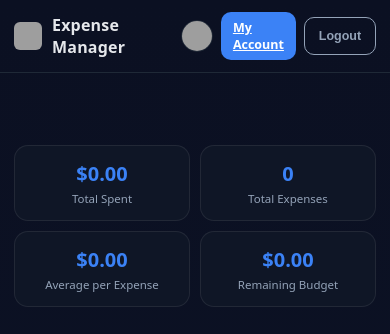
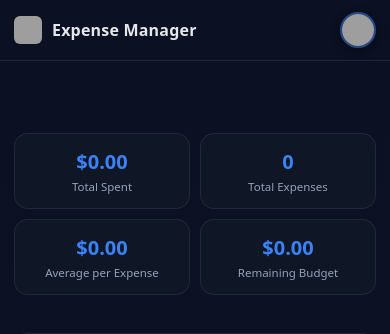
Before and after one commit to Abdullah-E63s/Expense-Manager, a Flask app: page /dashboard in a window 390 px wide. Shown: the top 334 px of the page. Run offline with Flask 3, Linux system fonts and the light colour scheme; the visitor is signed in with stand-in values (Sample User, id 1); data that the repository does not hold is empty; some libraries are stand-ins or nearby versions; grey boxes are pictures that could not be loaded.

Commit message:
style(mobile): remove clunky header buttons on mobile view, keep sleek avatar and bottom nav

```diff
--- a/static/css/account.css
+++ b/static/css/account.css
@@ -251,6 +251,11 @@
 
 /* Responsive */
 @media (max-width: 768px) {
+    .header-actions .btn,
+    .back-to-dashboard {
+        display: none !important;
+    }
+
     .container {
         margin: 0 auto !important;
         padding: 12px 14px 85px 14px !important;
--- a/static/css/style.css
+++ b/static/css/style.css
@@ -1314,11 +1314,31 @@ textarea::placeholder {
     margin-left: 0 !important;
   }
 
-  .header-actions .btn {
-    padding: 7px 12px !important;
-    font-size: 12.5px !important;
-    margin: 0 !important;
-    min-height: 38px !important;
+  /* Hide clunky top header buttons on mobile since bottom navigation handles them */
+  .header-actions .btn,
+  .header-nav-btn {
+    display: none !important;
+  }
+
+  .header-avatar-link {
+    display: flex !important;
+    align-items: center !important;
+    text-decoration: none !important;
+    cursor: pointer !important;
+  }
+
+  .header-actions .avatar-small {
+    width: 36px !important;
+    height: 36px !important;
+    border-radius: 50% !important;
+    border: 2px solid rgba(59, 130, 246, 0.5) !important;
+    box-shadow: 0 2px 10px rgba(0, 0, 0, 0.4) !important;
+    object-fit: cover !important;
+    transition: transform 0.15s ease;
+  }
+
+  .header-actions .avatar-small:active {
+    transform: scale(0.94);
   }
 
   .analytics-overview {
--- a/templates/index.html
+++ b/templates/index.html
@@ -31,12 +31,14 @@
             <div class="brand-name">Expense Manager</div>
         </div>
         <div class="header-actions">
-            <img id="header-avatar" class="avatar-small" src="/static/images/pfp.jpg" alt="Avatar"
-                onerror="this.onerror=null; this.src='/static/images/pfp.jpg'">
-            <a href="/account" class="btn">
+            <a href="/account" class="header-avatar-link" title="My Account">
+                <img id="header-avatar" class="avatar-small" src="/static/images/pfp.jpg" alt="Avatar"
+                    onerror="this.onerror=null; this.src='/static/images/pfp.jpg'">
+            </a>
+            <a href="/account" class="btn header-nav-btn">
                 My Account
             </a>
-            <button id="logout-btn" class="btn secondary">Logout</button>
+            <button id="logout-btn" class="btn secondary header-nav-btn">Logout</button>
         </div>
     </header>
     <div class="container">
```
